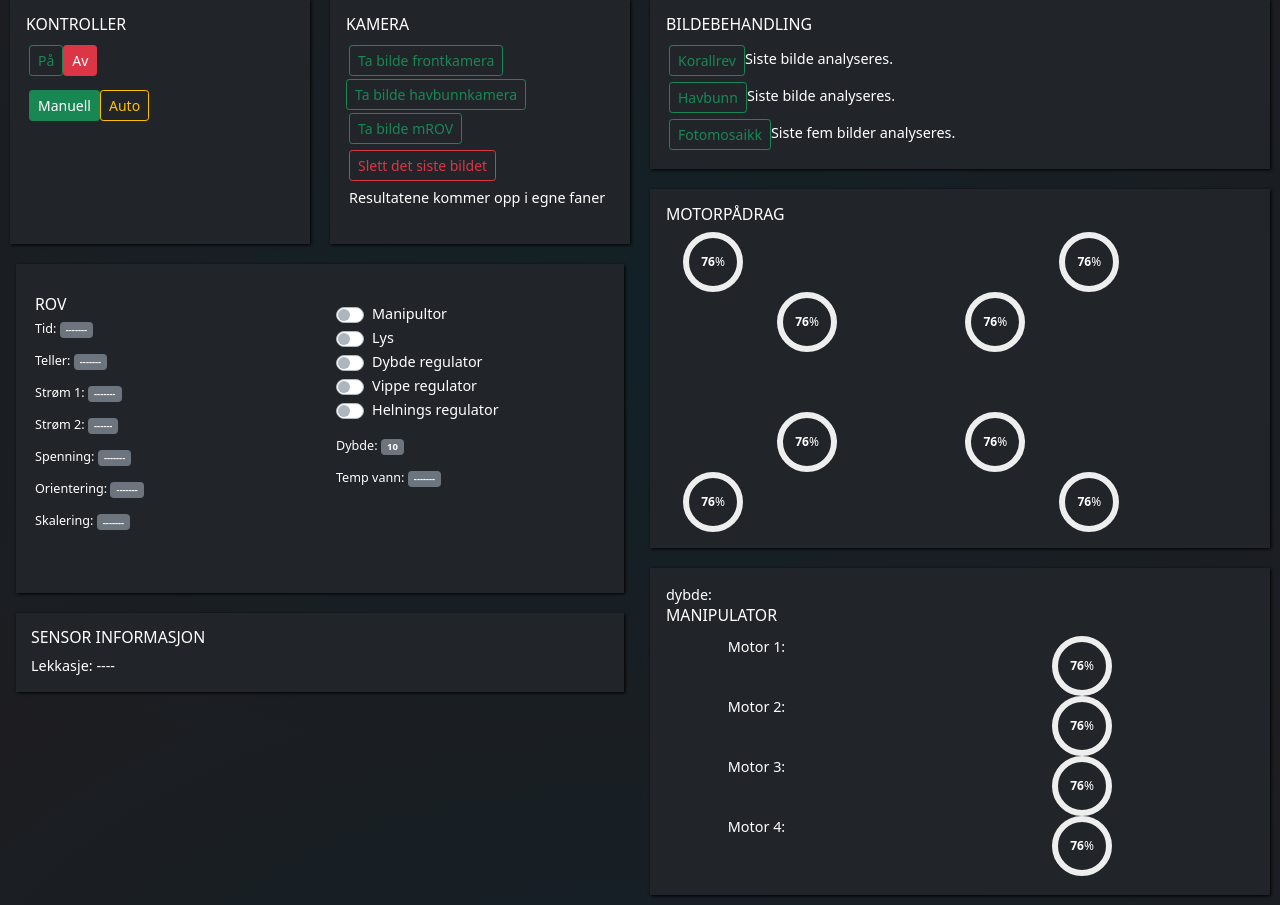
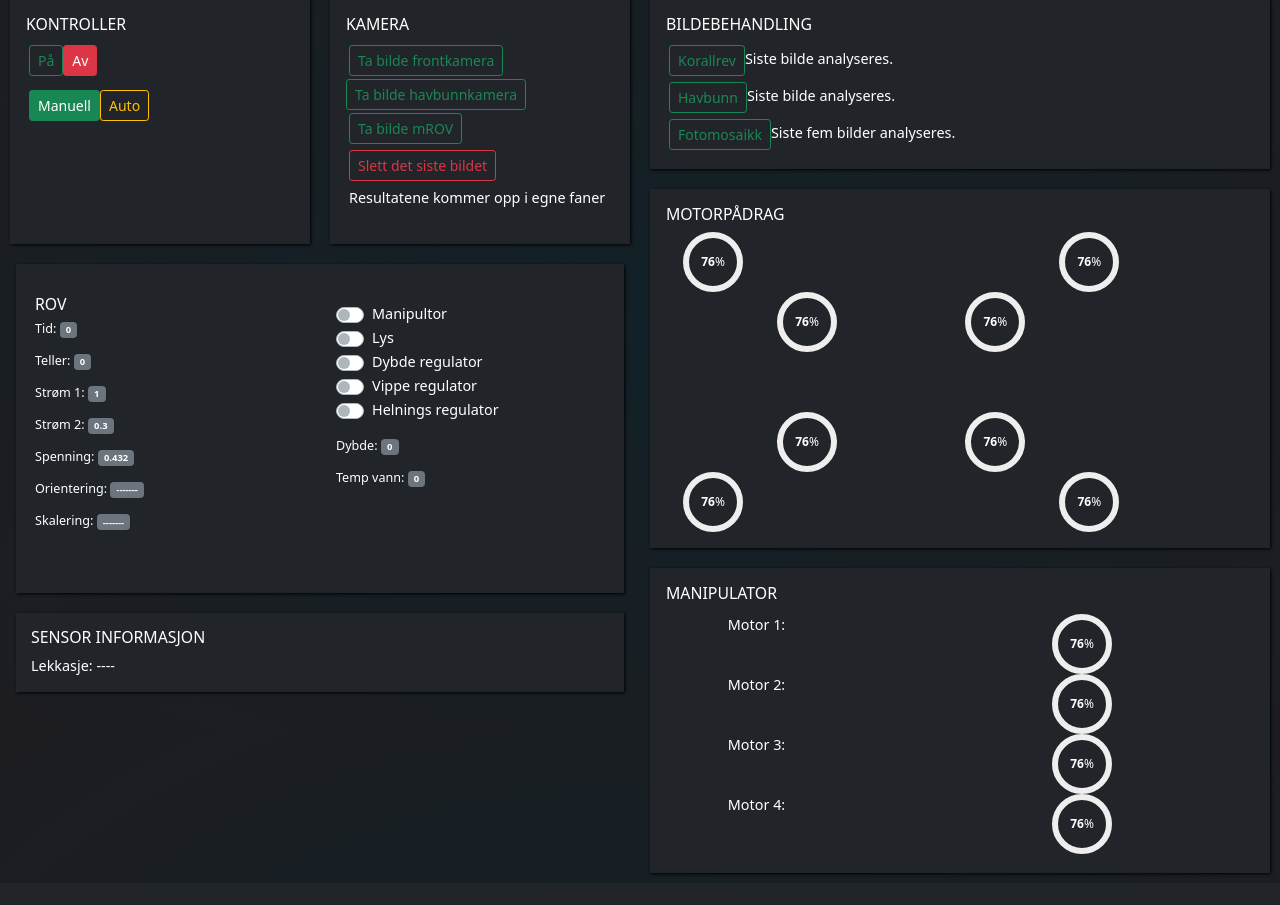
Before and after one commit to Asejs/UiS-Subsea-GUI, a Flask app: page / in a window 1280 px wide. Shown: the part 69-974 px from the top of the page. After the commit the page ends 946 px from the top, so only its background shows below. Run offline with Flask 2, Linux system fonts and the light colour scheme; some libraries are stand-ins or nearby versions.

Commit message:
endringer

```diff
--- a/app/routes.py
+++ b/app/routes.py
@@ -1,5 +1,6 @@
 from flask import render_template
 from app import app
+import json, time, requests
 
 @app.route('/')
 @app.route('/index')
@@ -9,3 +10,156 @@ def index():
 
 '''@app.route('/update_data')
 def update_data:'''
+
+
+# -------------------------------------------------------------
+# JSON-filer til kommunikasjon mellom ROV og brukergrensesnitt
+
+status_data = {"status_data": {
+    "teller": 0,
+    "tid":  0,
+    "manuel": 1,
+    "start": 1,
+    "lys": 1,
+    "manip_paa": 0,
+    "depth_regulator": 0,
+    "stamp_regulator": 1,
+    "rull_regulator": 1,
+    "lekasje": 0,
+    "dybde": 0,
+    "hoyde": 0,
+    "temp_vann": 0,
+    "aks_x": 1,
+    "aks_y": 12,
+    "aks_z": 12,
+    "vinkel_x": 21,
+    "vinkel_y": 54,
+    "vinkel_z": 65,
+    "strom1": 1,
+    "strom2": 0.3,
+    "spenn": 0.432,
+    "hvf": 0,
+    "hhf": 0,
+    "hvb": 0,
+    "hhb": 0,
+    "vvf": 0,
+    "vhf": 0,
+    "vvb": 0,
+    "vhb": 0,
+    "manip1": 33,
+    "manip2": -22,
+    "manip3": -59,
+    "manip4": -5,
+    "KP_depth": 0.125,
+    "KP_stamp": 0.99,
+    "KP_rull": 1.44,
+    "KI_depth": 0.25,
+    "KI_stamp": 0.56,
+    "KI_rull": 4.22,
+    "KD_depth": 0.5,
+    "KD_stamp": 0.24,
+    "KD_rull": 5.11,
+    "skalering": 50
+}}
+
+
+control_data = {"control_data" : {
+    "venstre_x": 0,
+    "venstre_y": 0,
+    "hoyre_x": 0,
+    "hoyre_y": 0,
+    "manip1": 0,
+    "manip2": 0,
+    "manip3": 0,
+    "manip4": 0,
+    "skalering": 50,
+    "manuel": 1,
+    "manip_paa": 0,
+    "depth_regulator": 0,
+    "stamp_regulator": 0,
+    "rull_regulator": 0,
+    "lys": 1,
+    "KP_depth":0,
+    "KP_stamp":0,
+    "KP_rull": 0,
+    "KI_depth":0,
+    "KI_stamp":0,
+    "KI_rull": 0,
+    "KD_depth":0,
+    "KD_stamp":0,
+    "KD_rull": 0,
+    "tid": 0
+}}
+
+teller = 1
+
+
+@app.route("/get_status_data")
+def get_status_data():
+    global teller
+    global start
+
+    teller = teller + 1
+    tid = 0
+    start = time.perf_counter()
+    tid = 0.01 * round(time.perf_counter() - start, 4) + 0.99 * tid
+
+
+
+    send = True
+
+    while True:
+        print("true")
+        try:
+            # Status data som vi mottar fra mini-PC i ROV
+            status_data = {"status_data": {
+                "teller": 0,
+                "tid": tid,
+                "manuel": 1,
+                "start": 1,
+                "lys": 1,
+                "manip_paa": 0,
+                "depth_regulator": 0,
+                "stamp_regulator": 1,
+                "rull_regulator": 1,
+                "lekasje": 0,
+                "dybde": 0,
+                "hoyde": 0,
+                "temp_vann": 0,
+                "aks_x": 1,
+                "aks_y": 12,
+                "aks_z": 12,
+                "vinkel_x": 21,
+                "vinkel_y": 54,
+                "vinkel_z": 65,
+                "strom1": 1,
+                "strom2": 0.3,
+                "spenn": 0.432,
+                "hvf": 0,
+                "hhf": 0,
+                "hvb": 0,
+                "hhb": 0,
+                "vvf": 0,
+                "vhf": 0,
+                "vvb": 0,
+                "vhb": 0,
+                "manip1": 33,
+                "manip2": -22,
+                "manip3": -59,
+                "manip4": -5,
+                "KP_depth": 0.125,
+                "KP_stamp": 0.99,
+                "KP_rull": 1.44,
+                "KI_depth": 0.25,
+                "KI_stamp": 0.56,
+                "KI_rull": 4.22,
+                "KD_depth": 0.5,
+                "KD_stamp": 0.24,
+                "KD_rull": 5.11,
+                "skalering": 50
+            }}
+            break
+        except:
+            print('Kommunikasjonsfeil i get_status_data!!!')
+    print(status_data)
+    return status_data
--- a/app/static/javascript/rov.js
+++ b/app/static/javascript/rov.js
@@ -1,16 +1,16 @@
 const rovC = {
-    props: ['dybde'],
+    props: ['tid', 'teller', 'strom1', 'strom2', 'spenn', 'dybde', 'temp_vann'],
     name: 'rov',
     template: `
 
     <div class="row mb-3">
 
     <div class="col p-3 bg-dark text-white"><h2>ROV</h2>
-        <p class="small">Tid: <span class="badge badge-secondary" id="tid1"> ------- </span></p>
-        <p class="small">Teller: <span class="badge badge-secondary" id="tel1"> ------- </span></p>
-        <p class="small">Strøm 1: <span  class="badge badge-secondary" id="strom2"> ------- </span></p>
-        <p class="small">Strøm 2: <span class="badge badge-secondary" id="strom1"> ------ </span></p>
-        <p class="small">Spenning: <span class="badge badge-secondary" id="spenn1"> ------- </span></p>
+        <p class="small">Tid: <span class="badge badge-secondary" id="tid1">{{ tid }}</span></p>
+        <p class="small">Teller: <span class="badge badge-secondary" id="tel1">{{ teller }}</span></p>
+        <p class="small">Strøm 1: <span  class="badge badge-secondary" id="strom2">{{ strom1 }}</span></p>
+        <p class="small">Strøm 2: <span class="badge badge-secondary" id="strom1">{{ strom2 }}</span></p>
+        <p class="small">Spenning: <span class="badge badge-secondary" id="spenn1">{{ spenn }}</span></p>
         <p class="small">Orientering: <span class="badge badge-secondary" id="ori"> ------- </span></p>
         <p class="small">Skalering: <span class="badge badge-secondary" id="skall"> ------- </span></p>
     </div>
@@ -55,7 +55,7 @@ const rovC = {
                 </div>
 
             <p class="small">Dybde: <span class="badge badge-secondary" id="dybd">{{ dybde }}</span></p>
-            <p class="small">Temp vann: <span class="badge badge-secondary" id="vanntemp"> ------- </span></p>
+            <p class="small">Temp vann: <span class="badge badge-secondary" id="vanntemp">{{ temp_vann }}</span></p>
 
         <!--<p>Akselerasjon: <span class="badge badge-secondary" id="aks"> ------- </span></p> -->
     </div>
--- a/app/static/javascript/uis_subsea2021.js
+++ b/app/static/javascript/uis_subsea2021.js
@@ -18,6 +18,11 @@ var brytere = document.getElementsByClassName("btn")
 
 bdg = 20
 
+
+var test_data = {"test_data": {
+    "teller":  0,
+    "tid":  0,
+}}
 
 var status_data = {"status_data": {
     "teller":  0,
@@ -521,7 +526,6 @@ else {
 
 
 
-
 // ----------------------------------------------- //
 // XBOX Kontrollere                                //
 // ----------------------------------------------- //
@@ -814,7 +818,6 @@ else {
 }
 })
 
-
 // ----------------------------------------------- //
 // Knapper som kaller bildebehandlingsfunksjoner:  //
 // ----------------------------------------------- //
--- a/app/templates/index.html
+++ b/app/templates/index.html
@@ -8,11 +8,11 @@
     <!-- development version, includes helpful console warnings -->
     <script src="https://unpkg.com/vue@3.0.5/dist/vue.global.js"></script>
 
-     <!-- bootstrap -->
+    <!-- Bootstrap -->
     <link rel="stylesheet" href="https://stackpath.bootstrapcdn.com/bootstrap/4.5.2/css/bootstrap.min.css" integrity="sha384-JcKb8q3iqJ61gNV9KGb8thSsNjpSL0n8PARn9HuZOnIxN0hoP+VmmDGMN5t9UJ0Z" crossorigin="anonymous">
     <link href="https://cdn.jsdelivr.net/npm/bootstrap@5.0.0-beta2/dist/css/bootstrap.min.css" rel="stylesheet" integrity="sha384-BmbxuPwQa2lc/FVzBcNJ7UAyJxM6wuqIj61tLrc4wSX0szH/Ev+nYRRuWlolflfl" crossorigin="anonymous">
 
-    <!-- my own styling -->
+    <!-- My own styling -->
     <link rel="stylesheet" type="text/css" href="{{url_for('static', filename='css/style.css')}}">
     <!--<link rel="stylesheet" href="static/css/style.css">-->
 
@@ -37,7 +37,7 @@
     <script src="https://cdn.jsdelivr.net/npm/bootstrap@5.0.0-beta2/dist/js/bootstrap.bundle.min.js" integrity="sha384-b5kHyXgcpbZJO/tY9Ul7kGkf1S0CWuKcCD38l8YkeH8z8QjE0GmW1gYU5S9FOnJ0" crossorigin="anonymous"></script>
 
     <!-- my own Javascript -->
-    <script type="text/javascript" src="{{url_for('static', filename='javascript/uis_subsea2021.js')}}"></script>
+    <!--<script type="text/javascript" src="{{url_for('static', filename='javascript/uis_subsea2021.js')}}"></script>-->
     <script type="text/javascript" src="{{url_for('static', filename='javascript/kontroller.js')}}"></script>
     <script type="text/javascript" src="{{url_for('static', filename='javascript/kamera.js')}}"></script>
     <script type="text/javascript" src="{{url_for('static', filename='javascript/bildebehandling.js')}}"></script>
@@ -52,8 +52,9 @@
 </head>
 
 
+
+
 <body>
-
 <div id="app">
     <!-- navbar -->
     <nav class="navbar navbar-expand-lg navbar-dark bg-dark sticky-top">
@@ -77,18 +78,17 @@
 
 
     <div class="main">
-
         <div class="container-1">
 
             <div class="row-1">
 
+                <div class="box p-3 bg-dark text-white">
                     <!-- KONTROLLER -->
-                <div class="box p-3 bg-dark text-white">
                     <kontroller></kontroller>
                 </div>
 
+                <div class="box p-3 bg-dark text-white">
                     <!-- KAMERA -->
-                <div class="box p-3 bg-dark text-white">
                     <kamera></kamera>
                 </div>
 
@@ -96,16 +96,18 @@
 
             <div class="row-1">
 
+                <div class="box bg-dark mx-3 text-white">
                     <!-- ROV -->
-                <div class="box bg-dark mx-3 text-white">
-                    <rov :dybde="dybde"></rov>
+                    <rov :tid="tid" :teller="teller" :strom1="strom1"
+                        :strom2="strom2" :spenn="spenn"
+                        :dybde="dybde" :temp_vann="temp_vann"></rov>
                 </div>
 
             </div>
 
             <div class="row-1">
+                <div class="box bg-dark mx-3 text-white">
                     <!-- SENSORINFO -->
-                <div class="box bg-dark mx-3 text-white">
                     <sensorinfo></sensorinfo>
                 </div>
 
@@ -116,49 +118,81 @@
 
         <div class="container-2">
             <div class="row-1">
+                <div class="box p-3 bg-dark text-white">
                     <!-- BILDEBEHANDLING -->
-                <div class="box p-3 bg-dark text-white">
                     <bildebehandling></bildebehandling>
                 </div>
             </div>
 
             <div class="row-1">
-                <!-- MOTORPÅDRAG -->
 
-                <!-- Rov -->
                 <div class="box p-3 bg-dark text-white">
+                        <!-- MOTORPÅDRAG - ROV -->
                     <motorpaadrag></motorpaadrag>
                 </div>
             </div>
 
             <div class="row-1">
-                <!-- Manipulator -->
                 <div class="box p-3 bg-dark text-white">
-                    dybde: {{ dybde }}
+                    <!-- MOTORPÅDRAG - MANIPULATOR -->
                     <manipulator></manipulator>
                 </div>
             </div>
 
         </div>
-
     </div>
 </div>
 
+
 <script>
     const app = Vue.createApp({
-        props: ['sensorinfo'],
+        delimiters : ['[[',']]'],
         // the data used in this app
-        data() {
+        data: function(){
             return {
-                dybde: 10
+                status_data: "",
+
+                tid: "",
+                teller: "",
+                strom1: "",
+                strom2: "",
+                spenn: "",
+                dybde: "",
+                temp_vann: "",
+
             }
         },
         methods: {
+            async get_status_data() {
+                // get status data
+                let response = await fetch("/get_status_data");
+                if (response.status != 200){
+                    console.log("Failed to get data")
+                    return ""
+                }
+                let result = await response.json();
+                this.status_data = result;
+                this.status_data = this.status_data["status_data"]
 
+                // ROV
+                this.tid = this.status_data["tid"]
+                this.teller = this.status_data["teller"]
+                this.strom1 = this.status_data["strom1"]
+                this.strom2= this.status_data["strom2"]
+                this.spenn = this.status_data["spenn"]
+                this.dybde = this.status_data["dybde"]
+                this.temp_vann = this.status_data["temp_vann"]
+
+                // MOTORPÅDRAG
+
+                // MANIUPULATOR
+
+                console.log(this.dybde)
+            }
         },
-        computed: {
+        async created() {
+            this.get_status_data()
         },
-
     })
     app.component('kontroller', kontrollerC);
     app.component('kamera', kameraC);
@@ -167,7 +201,6 @@
     app.component('motorpaadrag', motorpaadragC);
     app.component('manipulator', manipulatorC);
     app.component('sensorinfo', sensorinfoC);
-
     app.mount("#app");
 </script>
 
```
Lines whose indentation alone changed are shown as unchanged.
